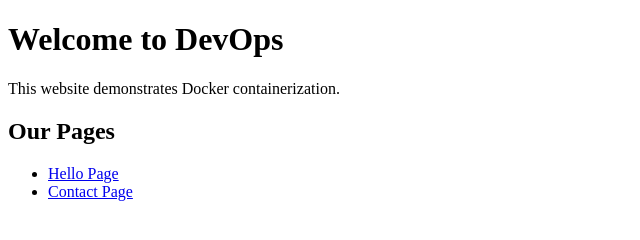
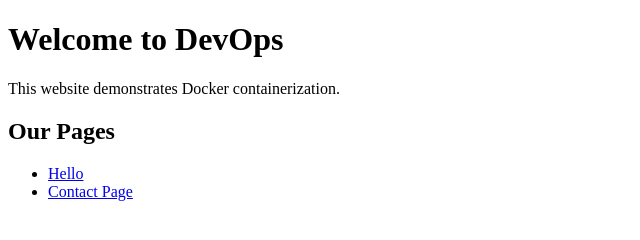
Before and after one commit to cracker38/studentmgm, a plain HTML site: page index.html in a window 1280 px wide. Shown: the full height of the page, 0-640 px from the left. Drawn offline with Linux system fonts and the light colour scheme.

Commit message:
finalize

```diff
--- a/index.html
+++ b/index.html
@@ -10,7 +10,7 @@
     <p>This website demonstrates Docker containerization.</p>
     <h2>Our Pages</h2>
     <ul>
-        <li><a href="hello.html">Hello Page</a></li>
+        <li><a href="hello.html">Hello</a></li>
         <li><a href="contact.html">Contact Page</a></li>
     </ul>
 </body>
```
